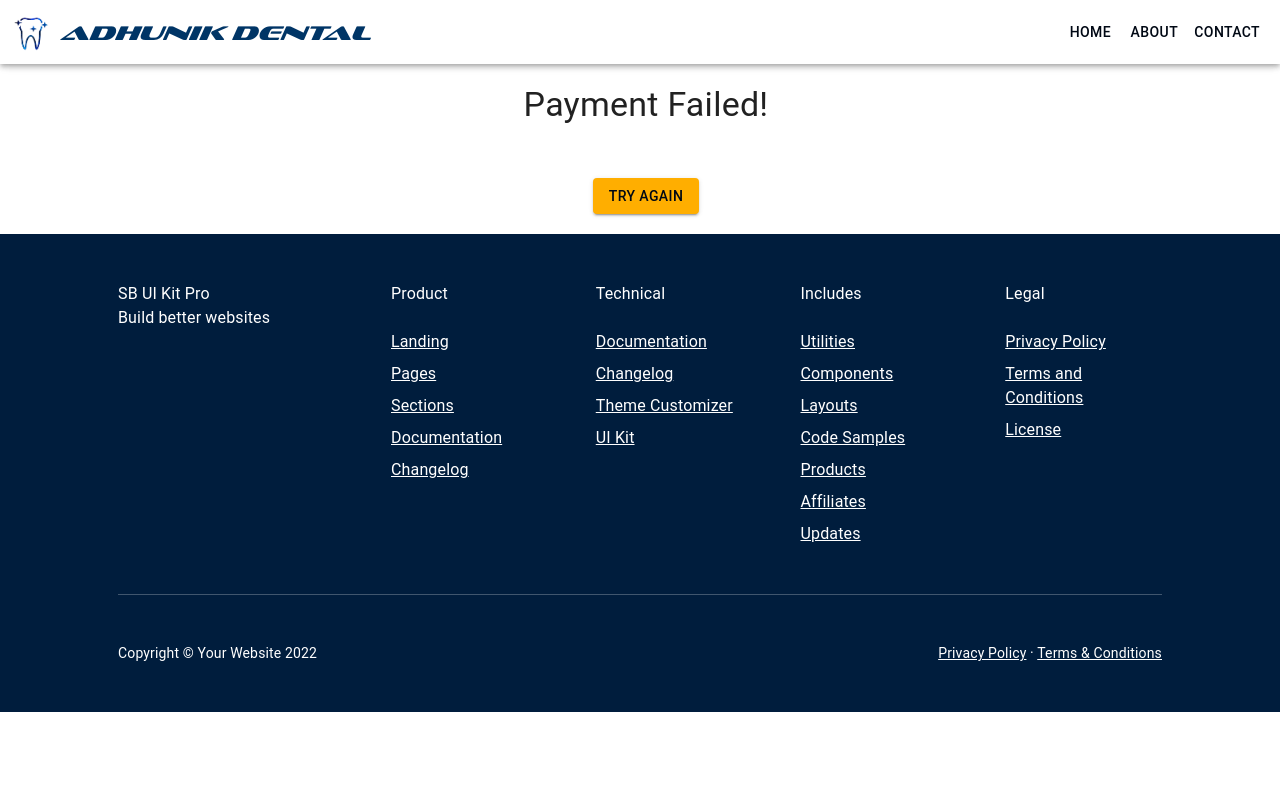
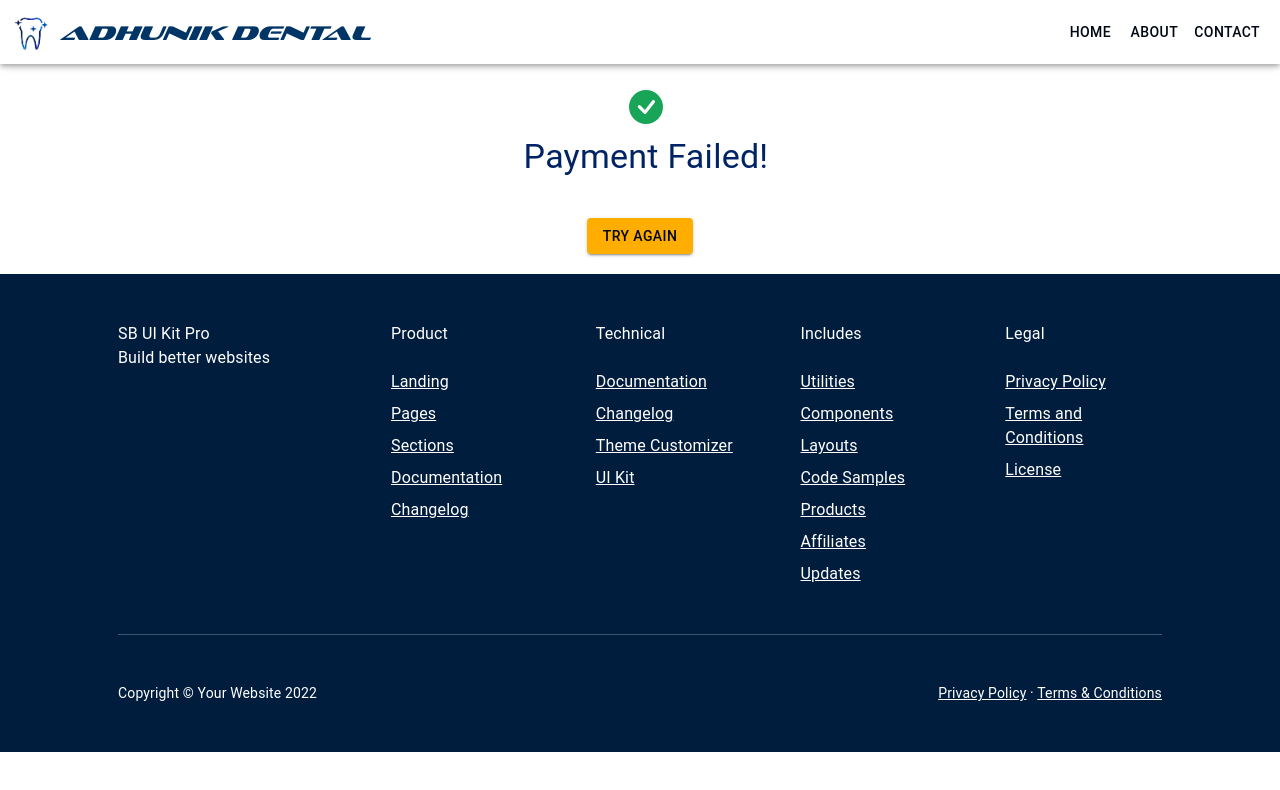
Before and after one commit to obscureIT/nextjs-test, a Next.js app: page /payment in a window 1280 px wide. Shown: the top 790 px of the page. Built offline with nearby package versions, Linux system fonts and the light colour scheme.

Commit message:
frontend design update

```diff
--- a/package.json
+++ b/package.json
@@ -15,6 +15,7 @@
     "@mui/icons-material": "^5.11.16",
     "@mui/joy": "^5.0.0-alpha.78",
     "@mui/material": "^5.12.2",
+    "@mui/private-theming": "^5.12.3",
     "@mui/styled-engine-sc": "^5.12.0",
     "@mui/x-date-pickers": "^6.3.0",
     "@types/node": "18.15.11",
@@ -30,6 +31,7 @@
     "react": "18.2.0",
     "react-bootstrap": "^2.7.2",
     "react-dom": "18.2.0",
+    "react-icons": "^4.8.0",
     "react-otp-input": "^3.0.1",
     "react-select": "^5.7.2",
     "sass": "^1.61.0",
--- a/src/pages/payment/index.jsx
+++ b/src/pages/payment/index.jsx
@@ -1,59 +1,109 @@
-import React, { useEffect, useState } from 'react'
-import { Button, Typography, Grid, Card, CardContent, CardHeader, Box } from '@mui/material';
-import axios from 'axios';
-import { useRouter } from 'next/router';
-import { AppointmentDetails } from '../../components/payment/appointmentDetails';
-import { PaymentDetails } from '../../components/payment/paymentDetails';
+import React, { useEffect, useState } from "react";
+import {
+  Button,
+  Typography,
+  Grid,
+  Card,
+  CardContent,
+  CardHeader,
+  Box,
+} from "@mui/material";
+import axios from "axios";
+import { useRouter } from "next/router";
+import { AppointmentDetails } from "../../components/payment/appointmentDetails";
+import { PaymentDetails } from "../../components/payment/paymentDetails";
+import { BsCheckCircleFill } from "react-icons/bs";
+import styled from "styled-components";
+
+const PaymentContainer = styled.div`
+  .box {
+    box-shadow: 0px 0px 8px rgba(0, 0, 0, 0.15);
+    border-radius: 8px;
+    background-color: red;
+  }
+`;
 
 const Payment = () => {
   const [appointment, setAppointment] = useState({});
   const router = useRouter();
   //get data from query params
   let query;
-    if (typeof window !== "undefined") query = new URLSearchParams(window.location.search);
+  if (typeof window !== "undefined")
+    query = new URLSearchParams(window.location.search);
   let appointmentId = query && query.get("appointment");
   useEffect(() => {
     if (appointmentId) {
-            axios.get(`http://localhost:5000/api/v1/appointment/get-a-appointment/${appointmentId}`)
+      axios
+        .get(
+          `http://localhost:5000/api/v1/appointment/get-a-appointment/${appointmentId}`
+        )
         .then((response) => setAppointment(response.data.appointment))
         .catch((err) => console.log(err));
     }
   }, [appointmentId]);
 
-
   return (
-        <Grid container spacing={3} sx={{ mx: 'auto', width: "80%" }}>
+    <>
+      <Grid container spacing={3} sx={{ mx: "auto", width: "80%" }}>
         <Grid sx={{ my: "20px" }} item xs={12}>
-                <Typography variant="h4" align="center">
-                    Payment {appointment.payment?.status === 'paid' ? 'Successful' : 'Failed'}!
+          <Typography
+            variant="h4"
+            align="center"
+            sx={{ color: "#18A558", margin: "0 0 10px 0" }}
+          >
+            <BsCheckCircleFill />
+          </Typography>
+          <Typography variant="h4" align="center" sx={{ color: "#002366" }}>
+            Payment{" "}
+            {appointment.payment?.status === "paid" ? "Successful" : "Failed"}!
           </Typography>
         </Grid>
-            {appointment.payment?.status === 'paid' && <>
-                <Grid item xs={12} md={6}>
+      </Grid>
+
+      {appointment.payment?.status === "paid" && (
+        <div
+          style={{
+            display: "flex",
+            justifyContent: "center",
+            alignItems: "center",
+            flexDirection: "column",
+          }}
+        >
+          <h3>Appointment Details</h3>
+          <AppointmentDetails appointment={appointment} />
+          <hr />
+          <h3>Payment Details</h3>
+          <PaymentDetails appointment={appointment} />
+          {/* <Grid item xs={12} md={6}>
         <Card>
           <CardHeader title="Appointment Details" />
           <CardContent>
-                            <AppointmentDetails appointment={appointment}/>
+
           </CardContent>
         </Card>
       </Grid>
       <Grid item xs={12} md={6}>
         <Card>
           <CardHeader title="Payment Details" />
-                        <Box sx={{ mx: "20px", width: '50%', mb: "8px" }}>
-                            <PaymentDetails appointment={appointment}/>
+          <Box sx={{ mx: "20px", width: "50%", mb: "8px" }}>
+
           </Box>
         </Card>
-                </Grid>
-            </>}
+      </Grid> */}
+        </div>
+      )}
       <Grid item xs={12} align="center" sx={{ my: "20px" }}>
-                <Button onClick={() => router.push('/appointment')} variant="contained" color="primary">
-                    {appointment.payment?.status === 'paid' ? 'Book Another' : 'Try Again'}
+        <Button
+          onClick={() => router.push("/appointment")}
+          variant="contained"
+          color="primary"
+        >
+          {appointment.payment?.status === "paid"
+            ? "Book Another"
+            : "Try Again"}
         </Button>
       </Grid>
-        </Grid>
-
-
-    )
-}
+    </>
+  );
+};
 export default Payment;
```
Also changed, not shown: src/components/payment/appointmentDetails.jsx (+9 -7 lines), 1 other file (tests, documents, lock files or other folders). Lines whose indentation alone changed are shown as unchanged.
